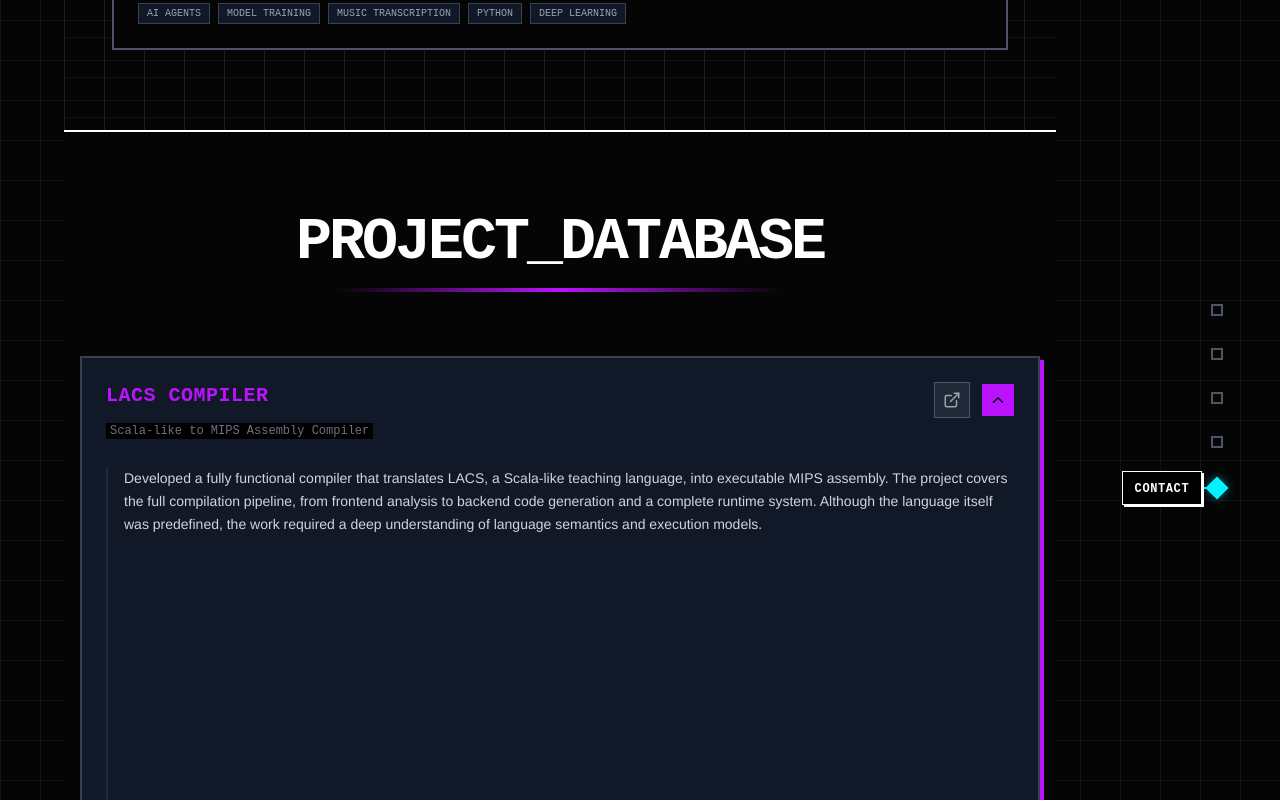
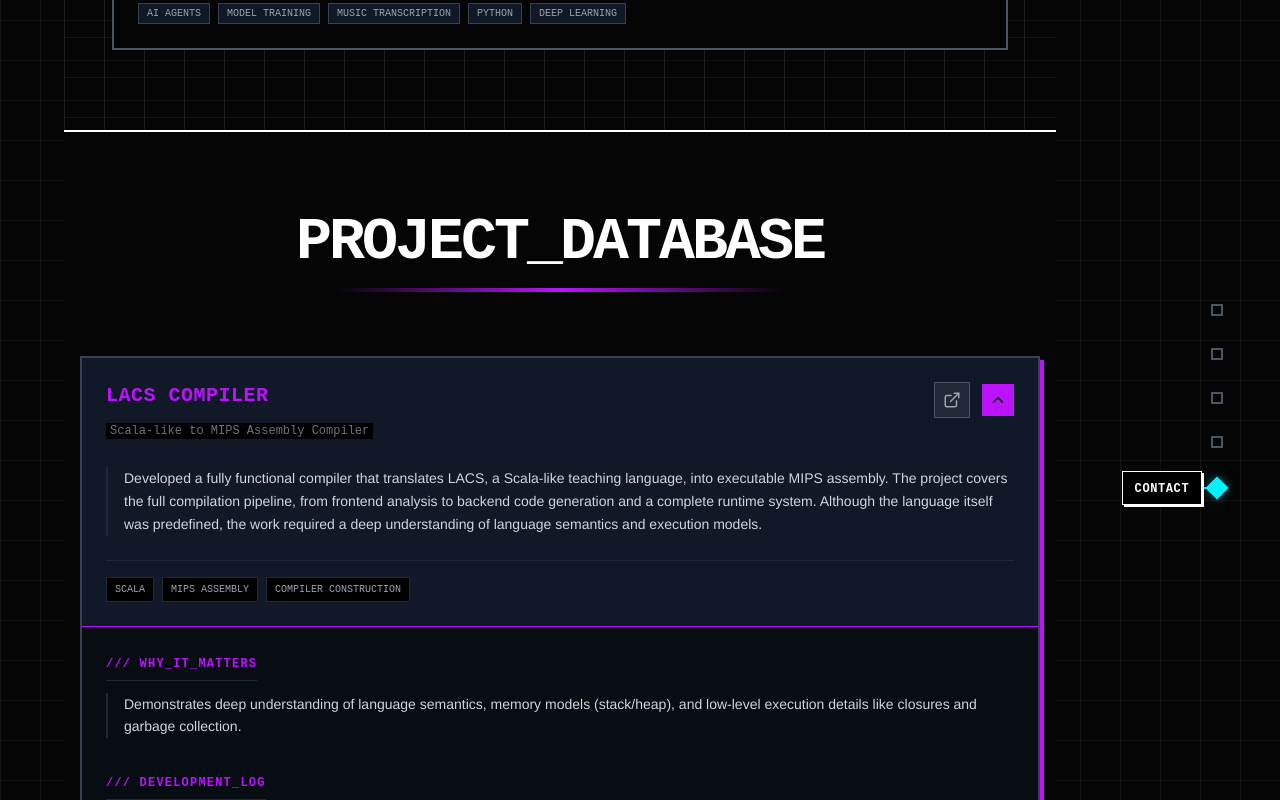
Before and after one commit to PPAT132/portfolio, a React (Vite) app in the folder website/: page / in a window 1280 px wide. Both pictures are taken after a click on the button 502 px from the left and 3660 px from the top of the page. Shown: the part 3260-4060 px from the top of the page. Built offline with nearby package versions, Linux system fonts and the light colour scheme.

Commit message:
folding bug

```diff
--- a/website/src/pages/Home.tsx
+++ b/website/src/pages/Home.tsx
@@ -784,7 +784,19 @@ const Home = ({ setCurrentSection: _setCurrentSection }: HomeProps) => {
                 return displayProjects.map((project) => {
                   const originalIndex = projects.findIndex(p => p.title === project.title);
                   const isExpanded = expandedProjectIndex === originalIndex;
-                  const hasDetailedWork = project.work && typeof project.work[0] === 'object' && 'section' in project.work[0];
+                  const workAny = (project as any).work as unknown;
+                  const whyItMatters = (project as any).whyItMatters as unknown;
+                  const hasWhyItMatters = typeof whyItMatters === 'string' && whyItMatters.trim().length > 0;
+
+                  const hasWork = Array.isArray(workAny) && workAny.length > 0;
+                  const hasDetailedWork =
+                    hasWork &&
+                    typeof workAny[0] === 'object' &&
+                    workAny[0] !== null &&
+                    'section' in (workAny[0] as Record<string, unknown>);
+
+                  // Allow expand if there is content to show
+                  const canExpand = hasWhyItMatters || hasWork;
 
                   return (
                     <motion.div
@@ -815,7 +827,7 @@ const Home = ({ setCurrentSection: _setCurrentSection }: HomeProps) => {
                               <ExternalLink size={18} />
                             </a>
                           )}
-                          {hasDetailedWork && (
+                          {canExpand && (
                             <button
                               onClick={() => toggleProject(originalIndex)}
                               className={`flex items-center justify-center w-8 h-8 border transition-all ${
@@ -844,28 +856,38 @@ const Home = ({ setCurrentSection: _setCurrentSection }: HomeProps) => {
                           </span>
                         ))}
                       </div>
-                    </div>
 
-                  {/* Expandable Details */}
+                      {/* Expandable Details - Inside p-6 container to follow text flow */}
                       <AnimatePresence>
-                    {isExpanded && (
+                        {isExpanded && canExpand && (
                           <motion.div
                             key="details"
                             initial={{ height: 0, opacity: 0 }}
                             animate={{ height: 'auto', opacity: 1 }}
                             exit={{ height: 0, opacity: 0 }}
                             transition={{ duration: 0.3, ease: "easeInOut" }}
-                        className="overflow-hidden bg-black border-t border-cyber-purple"
+                            className="overflow-hidden mt-6 pt-6 border-t border-cyber-purple bg-black/50 -mx-6 px-6 -mb-6 pb-6"
                           >
-                        <div className="p-6">
+                             {/* Why it matters */}
+                             {hasWhyItMatters && (
+                                <div className="mb-8">
+                                  <h4 className="text-xs font-bold text-cyber-purple mb-3 uppercase tracking-widest border-b border-gray-800 pb-2 inline-block">
+                                    /// Why_it_matters
+                                  </h4>
+                                  <p className="text-sm text-gray-300 font-sans leading-relaxed border-l-2 border-gray-800 pl-4">
+                                    {whyItMatters as string}
+                                  </p>
+                                </div>
+                              )}
+
                               {/* My Work */}
-                          {project.work && project.work.length > 0 && (
+                              {hasWork ? (
                                 <div>
                                   <h4 className="text-xs font-bold text-cyber-purple mb-6 uppercase tracking-widest border-b border-gray-800 pb-2 inline-block">/// Development_Log</h4>
-                              {typeof project.work[0] === 'object' && 'section' in project.work[0] ? (
+                                  {hasDetailedWork ? (
                                     // Detailed format
                                     <div className="grid md:grid-cols-3 gap-8">
-                                  {(project.work as Array<{section: string, items: string[]}>).map((section, sectionIdx) => (
+                                      {(workAny as Array<{ section: string; items: string[] }>).map((section, sectionIdx) => (
                                         <div key={sectionIdx} className="space-y-4">
                                           <h5 className="text-sm font-bold text-white border-l-4 border-cyber-purple pl-3">{section.section}</h5>
                                           <ul className="space-y-3">
@@ -882,7 +904,7 @@ const Home = ({ setCurrentSection: _setCurrentSection }: HomeProps) => {
                                   ) : (
                                     // Simple format
                                     <ul className="space-y-2">
-                                  {(project.work as string[]).map((work, idx) => (
+                                      {(workAny as string[]).map((work, idx) => (
                                         <li key={idx} className="flex items-start gap-2 text-sm text-gray-400 font-sans">
                                           <span className="text-cyber-purple mt-1">■</span>
                                           <span>{work}</span>
@@ -891,11 +913,17 @@ const Home = ({ setCurrentSection: _setCurrentSection }: HomeProps) => {
                                     </ul>
                                   )}
                                 </div>
+                              ) : (
+                                <p className="text-sm text-gray-400 font-sans">
+                                  Details coming soon. If you want, send me 3–6 bullet points for this project and I’ll plug them in.
+                                </p>
                               )}
-                        </div>
                           </motion.div>
                         )}
                       </AnimatePresence>
+                    </div>
+
+                  {/* (Old Expandable Details removed) */}
                 </motion.div>
                 );
               });
```
Lines whose indentation alone changed are shown as unchanged.
